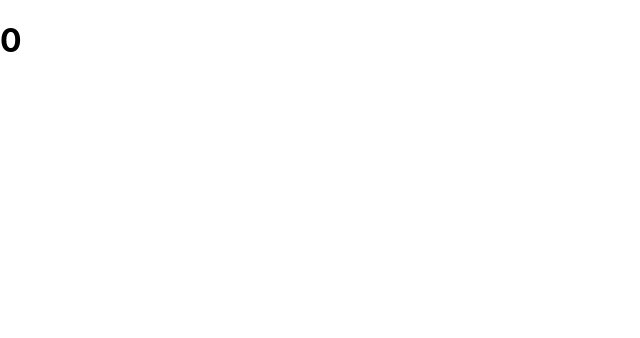
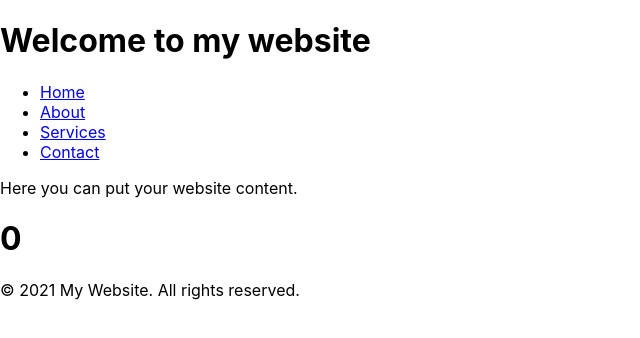
Before and after one commit to SanketGawade08/react-hooks, a React (Create React App) app: page / in a window 1280 px wide. Shown: the top 338 px of the page, without its empty margins (0-640 px from the left). Built offline with nearby package versions, Linux system fonts and the light colour scheme.

Commit message:
some changes doen using sample examples

```diff
--- a/src/index.js
+++ b/src/index.js
@@ -90,8 +90,31 @@ function App() {
   const [number, setNumber] = useReducer((number, newNumber) => number + newNumber, 0)
 
 
+
+
   return (
-    <h1 onClick={() => setNumber(1)}>{number}</h1>
+
+    <div className="App">
+      <header>
+        <h1>Welcome to my website</h1>
+      </header>
+      <nav>
+        <ul>
+          <li><a href="#">Home</a></li>
+          <li><a href="#">About</a></li>
+          <li><a href="#">Services</a></li>
+          <li><a href="#">Contact</a></li>
+        </ul>
+      </nav>
+      <main>
+        <p>Here you can put your website content.</p>
+        <h1 onClick={() => setNumber(1)}>{number}</h1>
+      </main>
+      <footer>
+        <p>&copy; 2021 My Website. All rights reserved.</p>
+      </footer>
+    </div>
+
   )
 }
 
```
